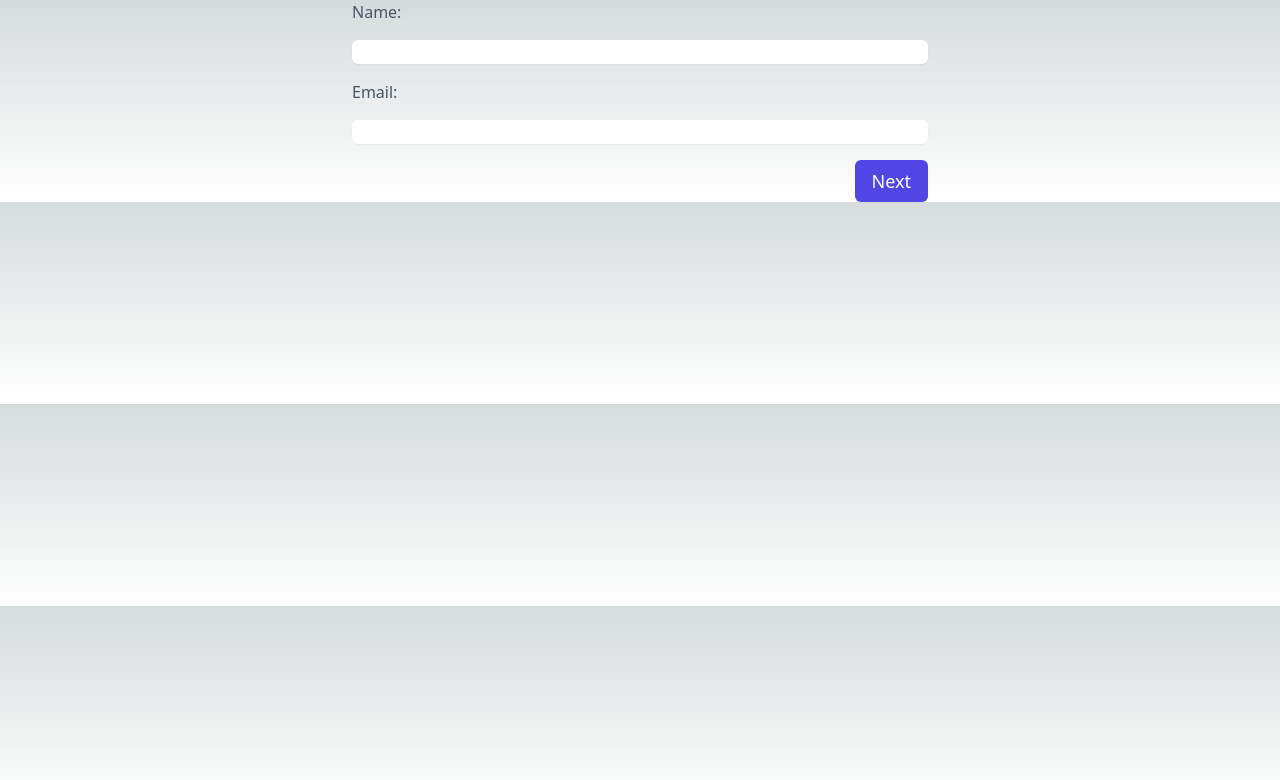
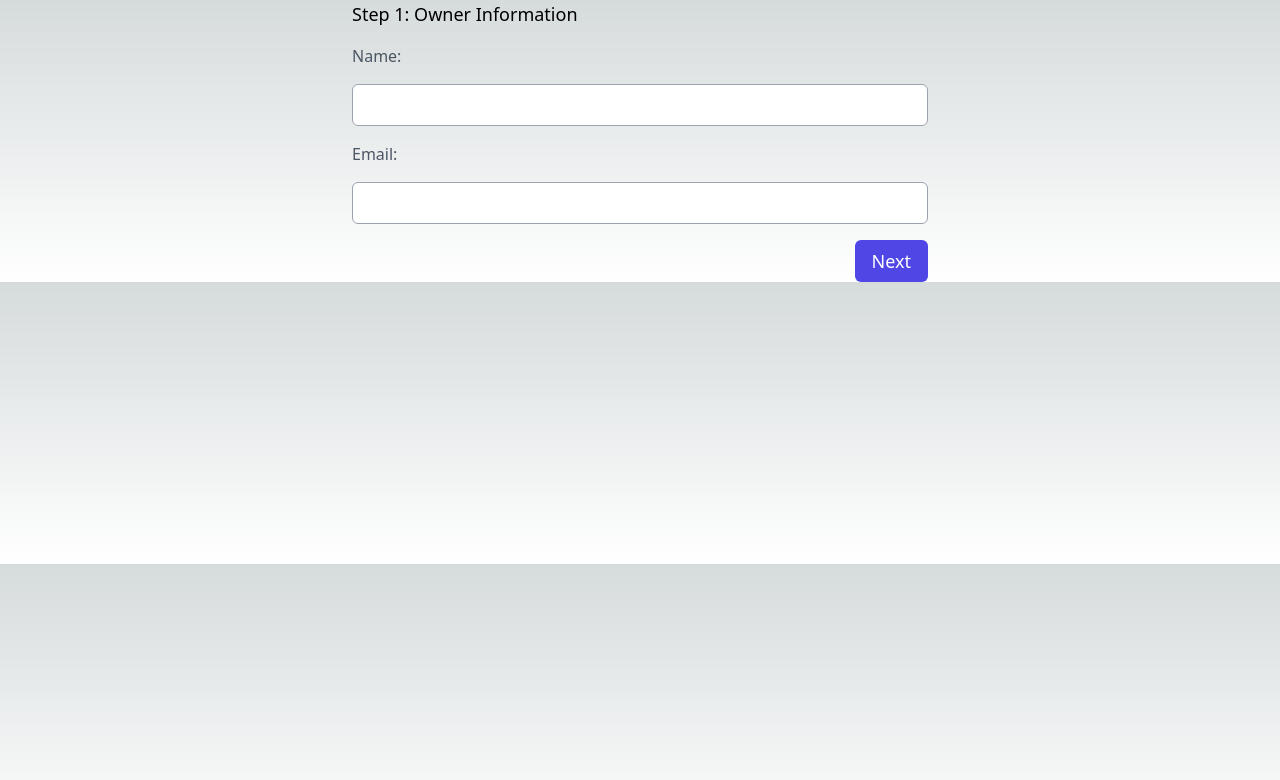
Before and after one commit to Makhi7/multi-step-veterinary-clinic-form, a Next.js app: page / in a window 1280 px wide. Shown: the top 780 px of the page. Built offline with nearby package versions, Linux system fonts and the light colour scheme.

Commit message:
cleaned up code, still need to adjust buttons and fix third step

```diff
--- a/components/ContactForm.js
+++ b/components/ContactForm.js
@@ -70,20 +70,21 @@ function ContactForm() {
       <div className="max-w-xl mx-auto">
       {currentStep === 1 && (
         <div className="space-y-4">
-          <label htmlFor="name" className="block font-medium text-gray-700">Name:</label>
+          <h2 className="text-lg font-medium mb-4">Step 1: Owner Information</h2>
+          <label htmlFor="name" className="block text-gray-700 font-medium mb-1">Name:</label>
           <input
             type="text"
             id="name"
-            className="block w-full border-gray-300 rounded-md shadow-sm focus:border-indigo-500 focus:ring focus:ring-indigo-500 focus:ring-opacity-50"
+            className="w-full px-4 py-2 border border-gray-400 rounded-md focus:outline-none focus:ring-2 focus:ring-blue-500 focus:border-transparent"
             value={name}
             onChange={(event) => setName(event.target.value)}
           />
 
-          <label htmlFor="email" className="block font-medium text-gray-700">Email:</label>
+          <label htmlFor="email" className="block text-gray-700 font-medium mb-1">Email:</label>
           <input
             type="email"
             id="email"
-            className="block w-full border-gray-300 rounded-md shadow-sm focus:border-indigo-500 focus:ring focus:ring-indigo-500 focus:ring-opacity-50"
+            className="w-full px-4 py-2 border border-gray-400 rounded-md focus:outline-none focus:ring-2 focus:ring-blue-500 focus:border-transparent"
             value={email}
             onChange={(event) => setEmail(event.target.value)}
           />
@@ -97,10 +98,9 @@ function ContactForm() {
       )}
 
       {currentStep === 2 && (
-      <div className="bg-gray-100 rounded-lg p-4">
+      <div className="space-y-4">
         <h2 className="text-lg font-medium mb-4">Step 2: Pet Information</h2>
-        <div className="space-y-2">
-          <div>
+
             <label htmlFor="pet-name" className="block text-gray-700 font-medium mb-1">
               Pet Name:
             </label>
@@ -111,9 +111,8 @@ function ContactForm() {
               onChange={(event) => setPetName(event.target.value)}
               className="w-full px-4 py-2 border border-gray-400 rounded-md focus:outline-none focus:ring-2 focus:ring-blue-500 focus:border-transparent"
             />
-          </div>
 
-          <div>
+
             <label htmlFor="pet-type" className="block text-gray-700 font-medium mb-1">
               Pet Type:
             </label>
@@ -124,9 +123,7 @@ function ContactForm() {
               onChange={(event) => setPetType(event.target.value)}
               className="w-full px-4 py-2 border border-gray-400 rounded-md focus:outline-none focus:ring-2 focus:ring-blue-500 focus:border-transparent"
             />
-          </div>
 
-          <div>
             <label htmlFor="pet-breed" className="block text-gray-700 font-medium mb-1">
               Pet Breed:
             </label>
@@ -137,8 +134,7 @@ function ContactForm() {
               onChange={(event) => setPetBreed(event.target.value)}
               className="w-full px-4 py-2 border border-gray-400 rounded-md focus:outline-none focus:ring-2 focus:ring-blue-500 focus:border-transparent"
             />
-          </div>
-        </div>
+
 
         <div className="mt-4 space-x-4">
           <button
@@ -161,29 +157,35 @@ function ContactForm() {
 
     {currentStep === 3 && (
       <div className="final-step">
-        <label htmlFor="appointment-reason">Reason for Appointment:</label>
+
+          <h2 className="text-lg font-medium mb-4">Step 2: Appointment details</h2>
+
+          <label htmlFor="appointment-reason" className="block text-gray-700 font-medium mb-1">Reason for Appointment:</label>
           <textarea
             id="appointment-reason"
             value={reasonForVisit}
             onChange={(event) => setReasonForVisit(event.target.value)}
           />
 
-        <label htmlFor="set-appointment">Set Apointment</label>
+          <label htmlFor="set-appointment" className="block text-gray-700 font-medium mb-1">Set Apointment</label>
           <input
             type="date"
             value={prefferedDateForAppointment}
             onChange={(event) => setPrefferedDate(event.target.value)}
             id="set-appointment"
+            className="w-full px-4 py-2 border border-gray-400 rounded-md focus:outline-none focus:ring-2 focus:ring-blue-500 focus:border-transparent"
           />
 
+          <div className ="mt-4 space-x-4">
               <button onClick={handlePreviousStep}>Previous</button>
+
               <button onClick={handleSubmit} disabled={!validateStepThree()} className="inline-flex items-center justify-center px-4 py-2 border border-transparent text-base font-medium rounded-md text-white bg-indigo-600 hover:bg-indigo-700 focus:outline-none focus:ring-2 focus:ring-offset-2 focus:ring-indigo-500">
                 Submit
               </button>
 
-
           </div>
-    )}
+        </div>
+      ) }
     </div>
     );
   }
--- a/pages/api/contact.js
+++ b/pages/api/contact.js
@@ -1,6 +1,4 @@
 // Next.js API route support: https://nextjs.org/docs/api-routes/introduction
-
-// import {fo} from '@/components/ContactForm'
 
 export default function handler(req, res) {
   if (req.method === 'POST') {
--- a/styles/globals.css
+++ b/styles/globals.css
@@ -110,7 +110,7 @@ a {
   }
 }
 
-.final-step {
+/* .final-step {
   display: flex;
   flex-direction: column;
   align-items: center;
@@ -148,7 +148,7 @@ a {
 .final-step button:disabled {
   background-color: gray;
   cursor: not-allowed;
-}
+} */
 
 .space-y-4 > * + * {
   margin-top: 1.5rem;
```
Also changed, not shown: pages/index.js (+0 -9 lines). Lines whose indentation alone changed are shown as unchanged.
